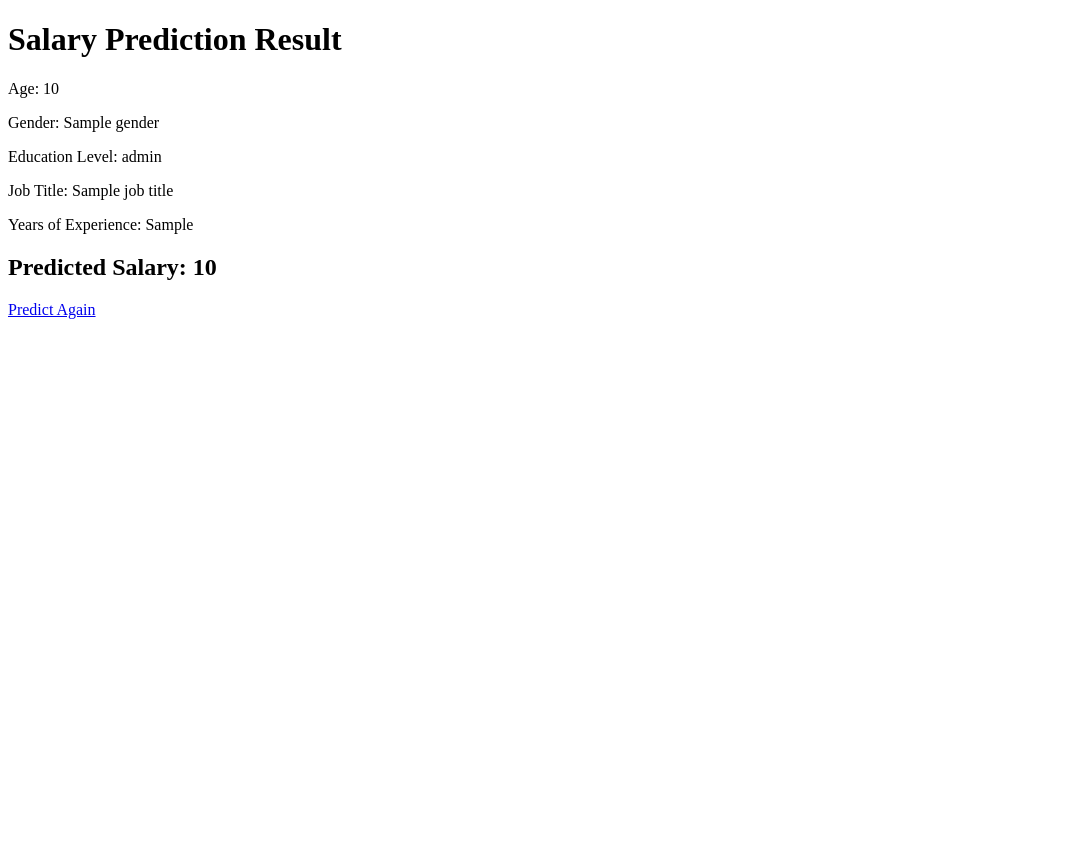
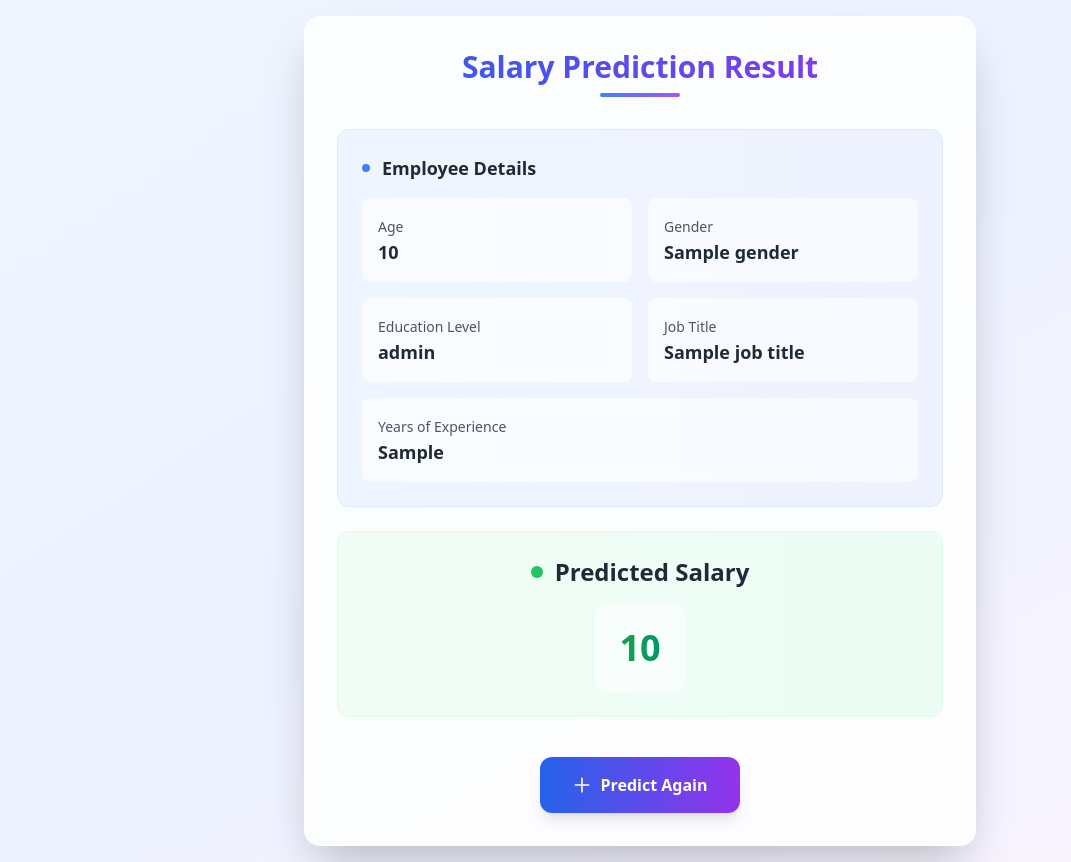
Before and after one commit to Pratyush061/employee_salary_deployment, a FastAPI app: template templates/result.html in a window 1280 px wide. Shown: the whole page, without its empty margins (0-1071 px from the left). Before the commit the page ends 319 px from the top, so only its background shows below. Run offline with FastAPI, Linux system fonts and the light colour scheme; the template is opened without the code that fills it: most values are stand-ins (such as "Sample title", 1, 10 or a date in 2020); parts of the project's set-up code (start-up, migrations or seed data) failed here and were passed over; some libraries are stand-ins or nearby versions.

Commit message:
Update result.html
improved result.html

```diff
--- a/templates/result.html
+++ b/templates/result.html
@@ -1,31 +1,73 @@
 <!DOCTYPE html>
+<html>
+<head>
+<title>Salary Prediction Result</title>
+<script src="https://cdn.tailwindcss.com"></script>
+</head>
+<body class="min-h-screen bg-gradient-to-br from-blue-50 via-indigo-50 to-purple-50 flex items-center justify-center p-4">
+<div class="w-full max-w-2xl">
+<div class="bg-white/80 backdrop-blur-sm rounded-2xl shadow-2xl border border-white/20 p-8">
+<div class="text-center mb-8">
+<h1 class="text-3xl font-bold bg-gradient-to-r from-blue-600 to-purple-600 bg-clip-text text-transparent mb-2">Salary Prediction Result</h1>
+<div class="w-20 h-1 bg-gradient-to-r from-blue-500 to-purple-500 rounded-full mx-auto"></div>
+</div>
 
-<html>
+<div class="space-y-6">
+<!-- Employee Details Card -->
+<div class="bg-gradient-to-r from-blue-50 to-indigo-50 rounded-xl p-6 border border-blue-100">
+<h3 class="text-lg font-semibold text-gray-800 mb-4 flex items-center">
+<span class="w-2 h-2 bg-blue-500 rounded-full mr-3"></span>
+Employee Details
+</h3>
+<div class="grid grid-cols-1 md:grid-cols-2 gap-4">
+<div class="bg-white/60 backdrop-blur-sm rounded-lg p-4">
+<span class="text-sm font-medium text-gray-600">Age</span>
+<p class="text-lg font-semibold text-gray-800">{{ Age }}</p>
+</div>
+<div class="bg-white/60 backdrop-blur-sm rounded-lg p-4">
+<span class="text-sm font-medium text-gray-600">Gender</span>
+<p class="text-lg font-semibold text-gray-800">{{ Gender }}</p>
+</div>
+<div class="bg-white/60 backdrop-blur-sm rounded-lg p-4">
+<span class="text-sm font-medium text-gray-600">Education Level</span>
+<p class="text-lg font-semibold text-gray-800">{{ Education_Level }}</p>
+</div>
+<div class="bg-white/60 backdrop-blur-sm rounded-lg p-4">
+<span class="text-sm font-medium text-gray-600">Job Title</span>
+<p class="text-lg font-semibold text-gray-800">{{ Job_Title }}</p>
+</div>
+<div class="bg-white/60 backdrop-blur-sm rounded-lg p-4 md:col-span-2">
+<span class="text-sm font-medium text-gray-600">Years of Experience</span>
+<p class="text-lg font-semibold text-gray-800">{{ Years_of_Experience }}</p>
+</div>
+</div>
+</div>
 
-<head>
+<!-- Prediction Result Card -->
+<div class="bg-gradient-to-r from-green-50 to-emerald-50 rounded-xl p-6 border border-green-100 text-center">
+<h2 class="text-2xl font-bold text-gray-800 mb-4 flex items-center justify-center">
+<span class="w-3 h-3 bg-green-500 rounded-full mr-3"></span>
+Predicted Salary
+</h2>
+<div class="bg-white/60 backdrop-blur-sm rounded-xl p-6 inline-block">
+<p class="text-4xl font-bold bg-gradient-to-r from-green-600 to-emerald-600 bg-clip-text text-transparent">
+{{ predicted_salary }}
+</p>
+</div>
+</div>
 
-<title>Salary Prediction Result</title>
-
-</head>
-
-<body>
-
-<h1>Salary Prediction Result</h1>
-
-<p>Age: {{ Age }}</p>
-
-<p>Gender: {{ Gender }}</p>
-
-<p>Education Level: {{ Education_Level }}</p>
-
-<p>Job Title: {{ Job_Title }}</p>
-
-<p>Years of Experience: {{ Years_of_Experience }}</p>
-
-<h2>Predicted Salary: {{ predicted_salary }}</h2>
-
-<a href="/">Predict Again</a>
-
+<!-- Action Button -->
+<div class="text-center pt-4">
+<a href="/"
+   class="inline-flex items-center px-8 py-4 bg-gradient-to-r from-blue-600 to-purple-600 text-white font-semibold rounded-xl hover:from-blue-700 hover:to-purple-700 transform hover:scale-[1.02] transition-all duration-200 shadow-lg hover:shadow-xl">
+<svg class="w-5 h-5 mr-2" fill="none" stroke="currentColor" viewBox="0 0 24 24">
+<path stroke-linecap="round" stroke-linejoin="round" stroke-width="2" d="M12 4v16m8-8H4"></path>
+</svg>
+Predict Again
+</a>
+</div>
+</div>
+</div>
+</div>
 </body>
-
 </html>
```
